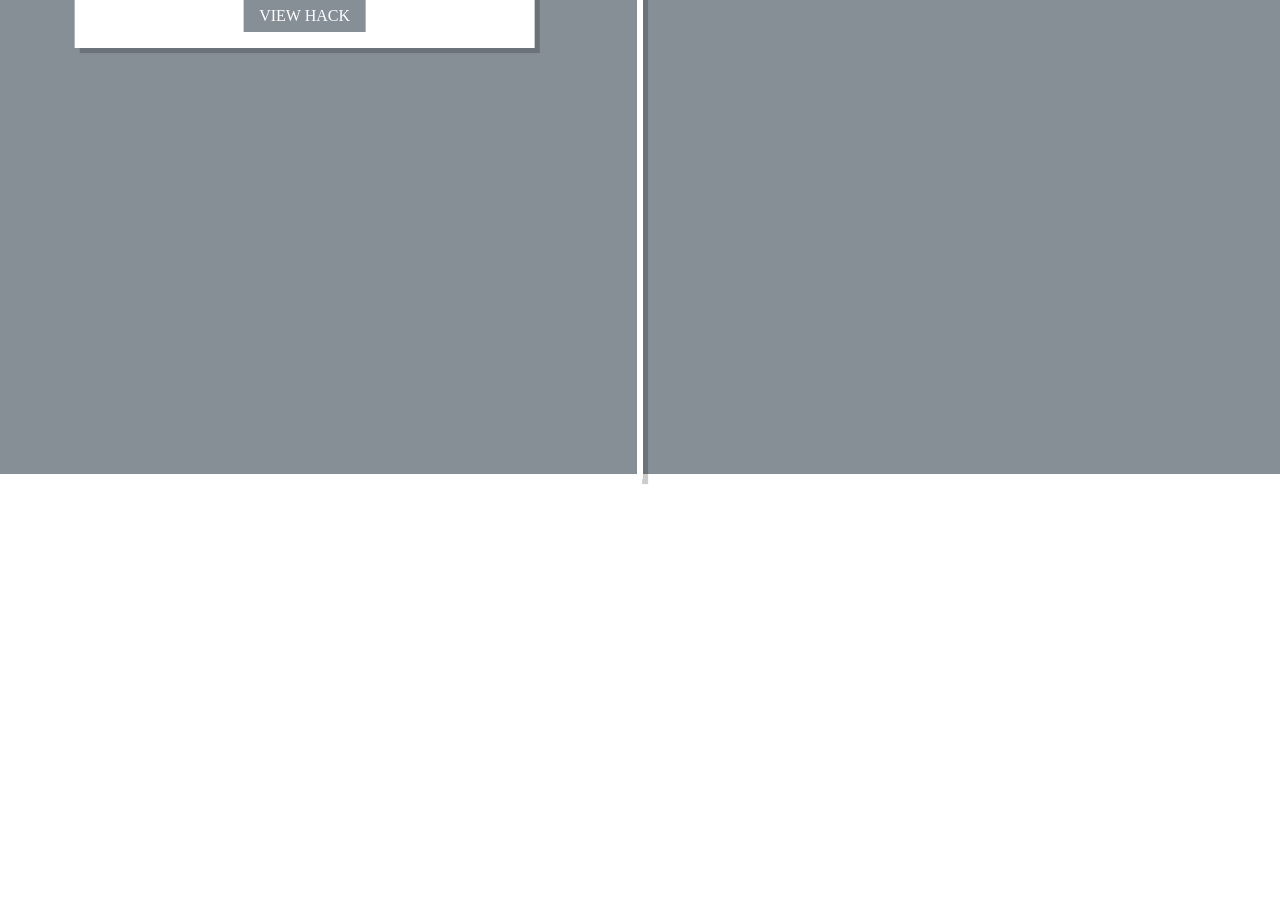
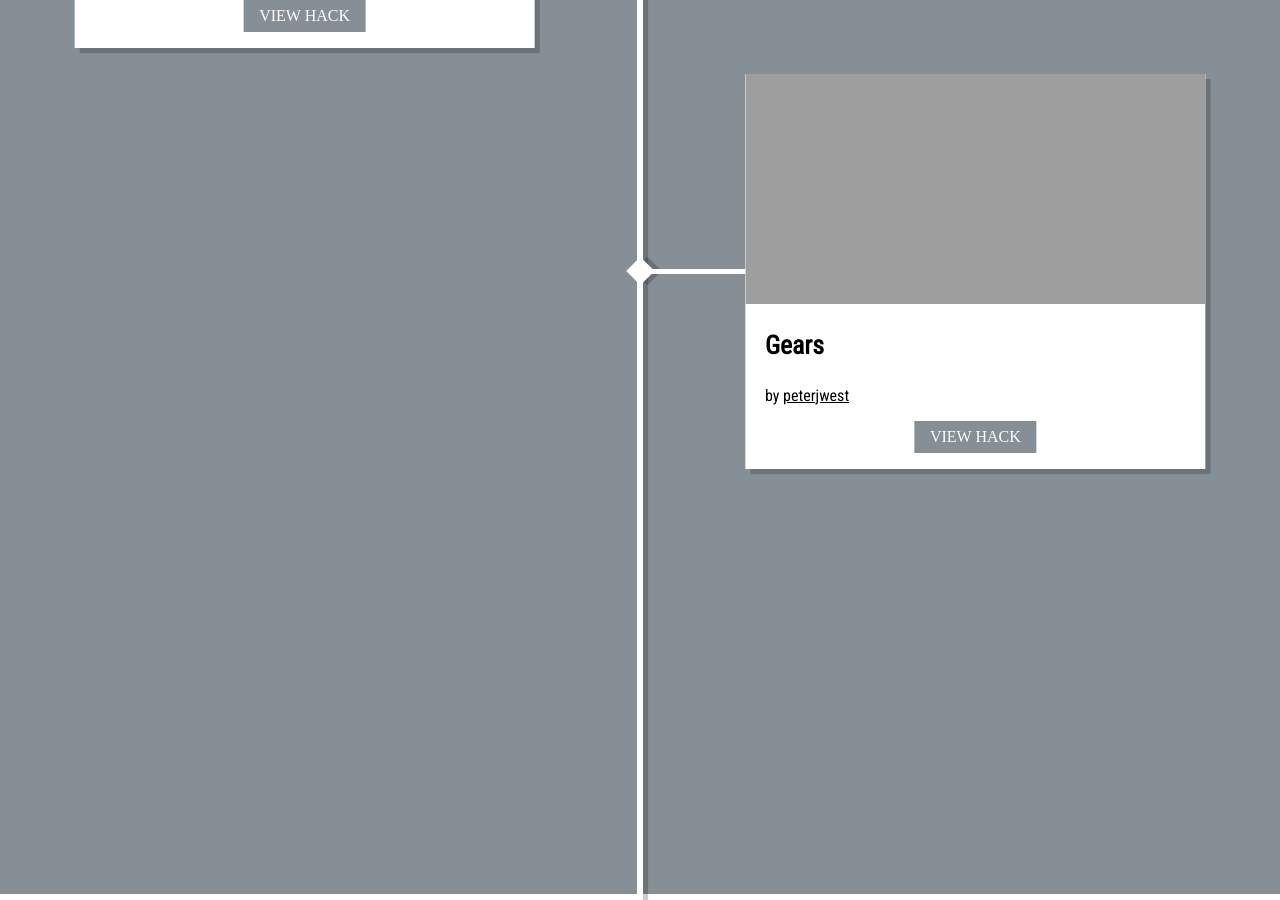
Before and after one commit to cardboctober/cardboctober.github.io, a Jekyll site: the page built from index.html, in a window 1280 px wide and 900 px high, scrolled down 1772 px. Built offline with Jekyll 4.4.1, drawn with Linux system fonts in a browser that asks for light colours; some web fonts are replaced; before the commit the page ends 2251 px from its top, so only the background shows below that.

Commit message:
Added my first hack

```diff
--- a/_data/hacks.yml
+++ b/_data/hacks.yml
@@ -17,3 +17,9 @@
   url: https://cardboctober.xyz/ben/01/
   img: https://cardboctober.xyz/ben/01/screen.png
   by: benfoxall
+
+- date: 01-10-2016
+  title: Gears
+  url: https://cardboctober.xyz/pete/01/
+  img: https://cardboctober.xyz/pete/01/screenshot.png
+  by: peterjwest
```
